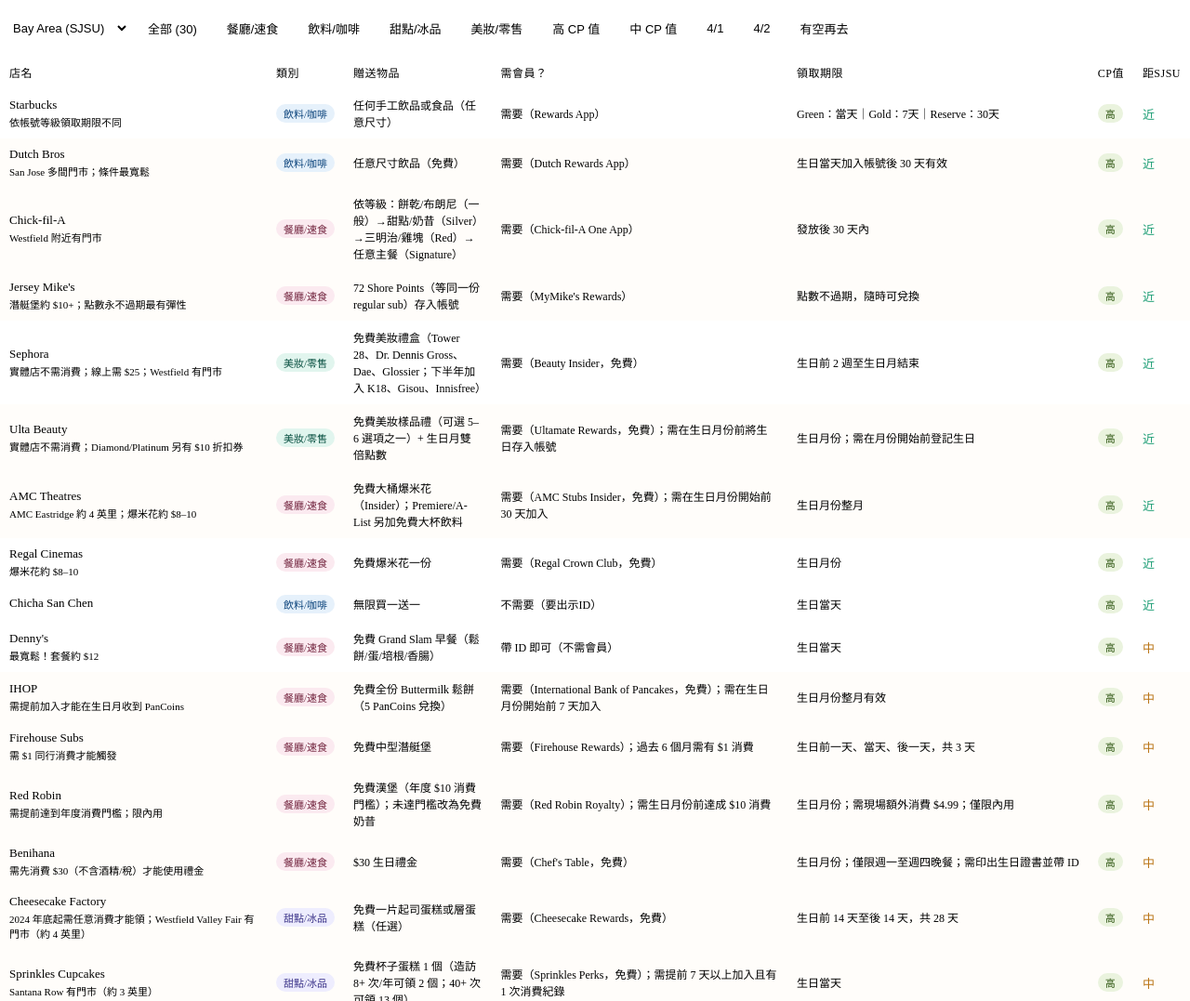
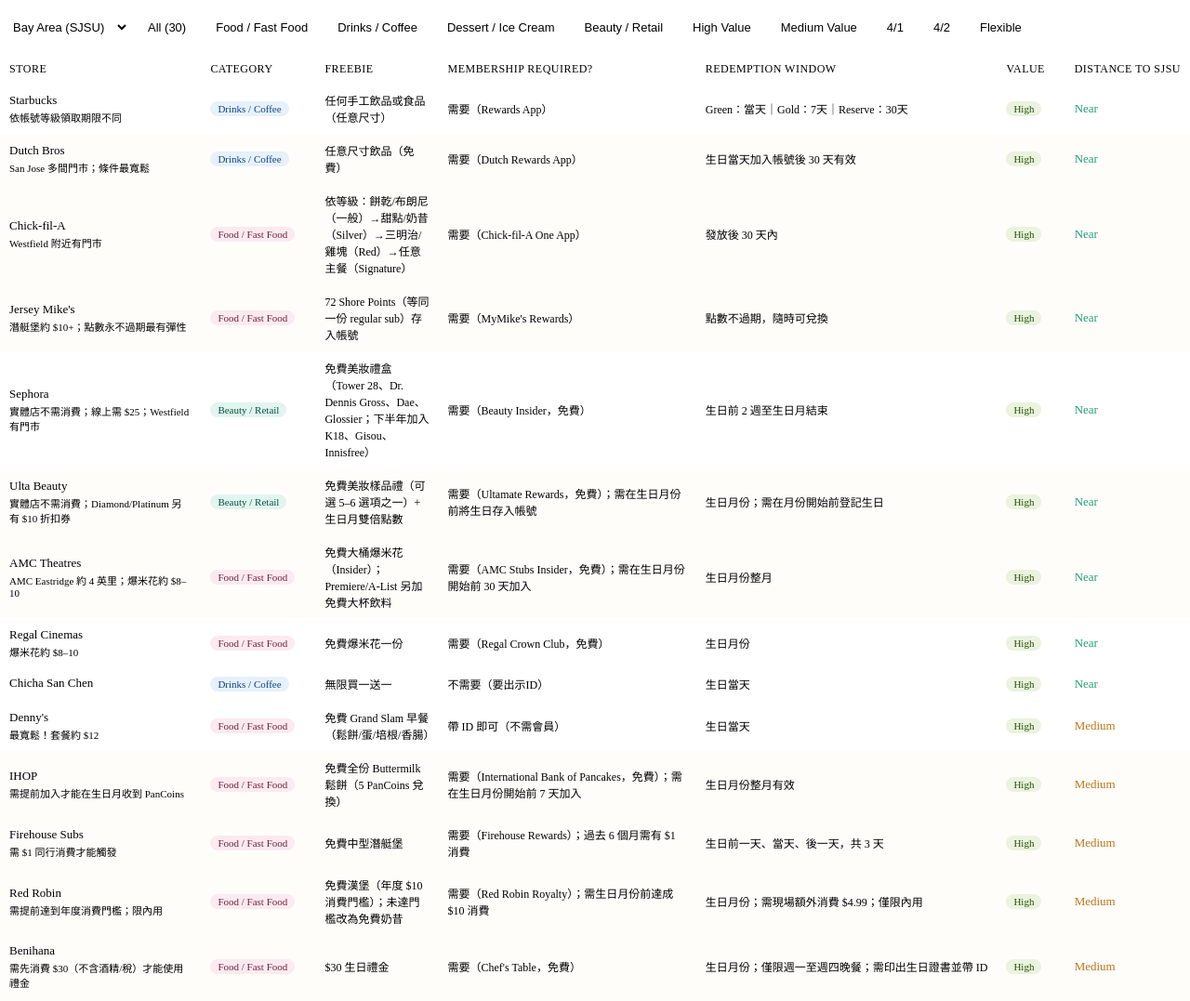
Before and after one commit to SunnyORZ030/Birthday_Freebies, a plain HTML site: page index.html in a window 1280 px wide. Shown: the top 1077 px of the page at 93% size. Drawn offline with Linux system fonts and the light colour scheme.

Commit message:
Translate all index UI text to English

```diff
--- a/index.html
+++ b/index.html
@@ -16,11 +16,11 @@ tr:last-child td { border-bottom: none; }
 tr:hover td { background: var(--color-background-secondary); }
 tr.updated-row td { background: #FAEEDA22; }
 .badge { display: inline-block; padding: 2px 8px; border-radius: 10px; font-size: 11px; font-weight: 500; white-space: nowrap; }
-.cp-高 { background: #EAF3DE; color: #27500A; }
-.cp-中 { background: #FAEEDA; color: #633806; }
-.cp-低 { background: #FCEBEB; color: #791F1F; }
-.dist-近 { color: #1D9E75; font-weight: 500; }
-.dist-中 { color: #BA7517; font-weight: 500; }
+.cp-high { background: #EAF3DE; color: #27500A; }
+.cp-medium { background: #FAEEDA; color: #633806; }
+.cp-low { background: #FCEBEB; color: #791F1F; }
+.dist-near { color: #1D9E75; font-weight: 500; }
+.dist-medium { color: #BA7517; font-weight: 500; }
 .cat-food { background: #FBEAF0; color: #72243E; }
 .cat-drink { background: #E6F1FB; color: #0C447C; }
 .cat-dessert { background: #EEEDFE; color: #3C3489; }
@@ -31,22 +31,22 @@ tr.updated-row td { background: #FAEEDA22; }
 <div class="wrap">
 <div class="filters">
   <select id="regionSelect" class="region-select" onchange="changeRegion(this.value)"></select>
-  <button id="allBtn" class="filter-btn active" onclick="filter('all',this)">全部</button>
-  <button class="filter-btn" onclick="filter('food',this)">餐廳/速食</button>
-  <button class="filter-btn" onclick="filter('drink',this)">飲料/咖啡</button>
-  <button class="filter-btn" onclick="filter('dessert',this)">甜點/冰品</button>
-  <button class="filter-btn" onclick="filter('beauty',this)">美妝/零售</button>
-  <button class="filter-btn" onclick="filter('高',this)">高 CP 值</button>
-  <button class="filter-btn" onclick="filter('中',this)">中 CP 值</button>
+  <button id="allBtn" class="filter-btn active" onclick="filter('all',this)">All</button>
+  <button class="filter-btn" onclick="filter('food',this)">Food / Fast Food</button>
+  <button class="filter-btn" onclick="filter('drink',this)">Drinks / Coffee</button>
+  <button class="filter-btn" onclick="filter('dessert',this)">Dessert / Ice Cream</button>
+  <button class="filter-btn" onclick="filter('beauty',this)">Beauty / Retail</button>
+  <button class="filter-btn" onclick="filter('cp-high',this)">High Value</button>
+  <button class="filter-btn" onclick="filter('cp-medium',this)">Medium Value</button>
   <button class="filter-btn" onclick="filter('4/1',this)">4/1</button>
   <button class="filter-btn" onclick="filter('4/2',this)">4/2</button>
-  <button class="filter-btn" onclick="filter('有空再去',this)">有空再去</button>
+  <button class="filter-btn" onclick="filter('batch-flex',this)">Flexible</button>
 </div>
 <div style="overflow-x:auto;">
 <table>
 <thead>
 <tr>
-  <th>店名</th><th>類別</th><th>贈送物品</th><th>需會員？</th><th>領取期限</th><th>CP值</th><th>距SJSU</th>
+  <th>Store</th><th>Category</th><th>Freebie</th><th>Membership Required?</th><th>Redemption Window</th><th>Value</th><th>Distance to SJSU</th>
 </tr>
 </thead>
 <tbody id="tbody"></tbody>
@@ -59,11 +59,18 @@ const regionLabels = {
 };
 let currentRegion = 'bay_area';
 let data = regionData[currentRegion] || [];
+const CP_HIGH = '\u9AD8';
+const CP_MEDIUM = '\u4E2D';
+const CP_LOW = '\u4F4E';
+const DIST_NEAR = '\u8FD1';
+const DIST_MEDIUM = '\u4E2D';
+const DIST_FAR = '\u9060';
+const BATCH_FLEX = '\u6709\u7A7A\u518D\u53BB';
 
 let current = 'all';
 function updateAllButtonCount() {
   const allBtn = document.getElementById('allBtn');
-  if (allBtn) allBtn.textContent = `全部 (${data.length})`;
+  if (allBtn) allBtn.textContent = `All (${data.length})`;
 }
 function resetActiveFilter() {
   document.querySelectorAll('.filter-btn').forEach(b => b.classList.remove('active'));
@@ -94,16 +101,29 @@ function initRegions() {
   data = regionData[currentRegion] || [];
 }
 function catLabel(c) {
-  return { food:'餐廳/速食', drink:'飲料/咖啡', dessert:'甜點/冰品', beauty:'美妝/零售' }[c] || c;
+  return { food:'Food / Fast Food', drink:'Drinks / Coffee', dessert:'Dessert / Ice Cream', beauty:'Beauty / Retail' }[c] || c;
+}
+function cpLabel(cp) {
+  return { [CP_HIGH]:'High', [CP_MEDIUM]:'Medium', [CP_LOW]:'Low' }[cp] || cp;
+}
+function cpClass(cp) {
+  return { [CP_HIGH]:'high', [CP_MEDIUM]:'medium', [CP_LOW]:'low' }[cp] || 'medium';
+}
+function distLabel(dist) {
+  return { [DIST_NEAR]:'Near', [DIST_MEDIUM]:'Medium', [DIST_FAR]:'Far' }[dist] || dist;
+}
+function distClass(dist) {
+  return { [DIST_NEAR]:'near', [DIST_MEDIUM]:'medium', [DIST_FAR]:'far' }[dist] || 'medium';
 }
 function render() {
-  const cpRank = { 高: 3, 中: 2, 低: 1 };
-  const distRank = { 近: 3, 中: 2, 遠: 1 };
+  const cpRank = { [CP_HIGH]: 3, [CP_MEDIUM]: 2, [CP_LOW]: 1 };
+  const distRank = { [DIST_NEAR]: 3, [DIST_MEDIUM]: 2, [DIST_FAR]: 1 };
   const rows = data.filter(d => {
     if (current === 'all') return true;
-    if (current === '高') return d.cp === '高';
-    if (current === '中') return d.cp === '中';
-    if (current === '4/1' || current === '4/2' || current === '有空再去') return d.batch === current;
+    if (current === 'cp-high') return d.cp === CP_HIGH;
+    if (current === 'cp-medium') return d.cp === CP_MEDIUM;
+    if (current === '4/1' || current === '4/2') return d.batch === current;
+    if (current === 'batch-flex') return d.batch === BATCH_FLEX;
     if (current === 'updated') return d.u;
     return d.cat === current;
   }).sort((a, b) => {
@@ -112,7 +132,7 @@ function render() {
     return (distRank[b.dist] || 0) - (distRank[a.dist] || 0);
   });
   const tbody = document.getElementById('tbody');
-  if (!rows.length) { tbody.innerHTML = '<tr><td colspan="7" style="text-align:center;padding:2rem;color:var(--color-text-tertiary)">沒有符合條件的項目</td></tr>'; return; }
+  if (!rows.length) { tbody.innerHTML = '<tr><td colspan="7" style="text-align:center;padding:2rem;color:var(--color-text-tertiary)">No matching entries found.</td></tr>'; return; }
   tbody.innerHTML = rows.map(d => {
     return `<tr class="${d.u ? 'updated-row' : ''}">
       <td>
@@ -123,8 +143,8 @@ function render() {
       <td style="max-width:190px;font-size:12px">${d.item}</td>
       <td style="font-size:12px">${d.member}</td>
       <td style="white-space:nowrap;font-size:12px">${d.window}</td>
-      <td><span class="badge cp-${d.cp}">${d.cp}</span></td>
-      <td class="dist-${d.dist}">${d.dist}</td>
+      <td><span class="badge cp-${cpClass(d.cp)}">${cpLabel(d.cp)}</span></td>
+      <td class="dist-${distClass(d.dist)}">${distLabel(d.dist)}</td>
     </tr>`;
   }).join('');
 }
```
